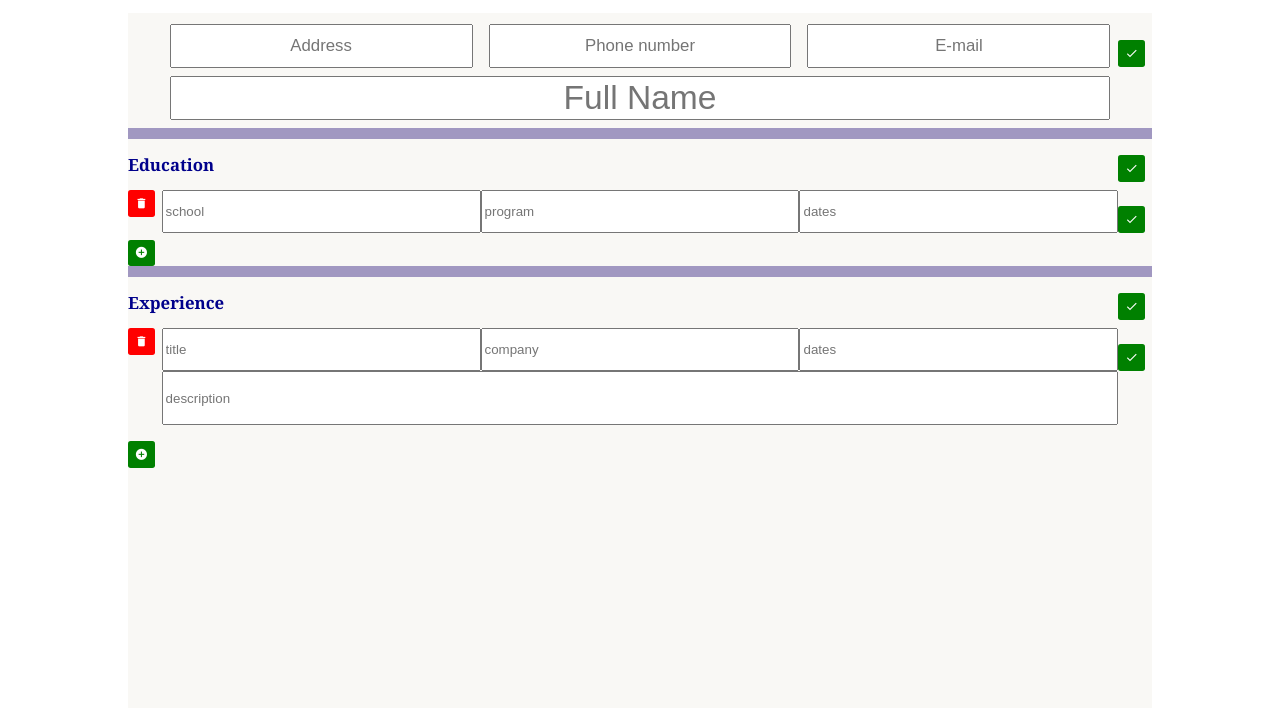
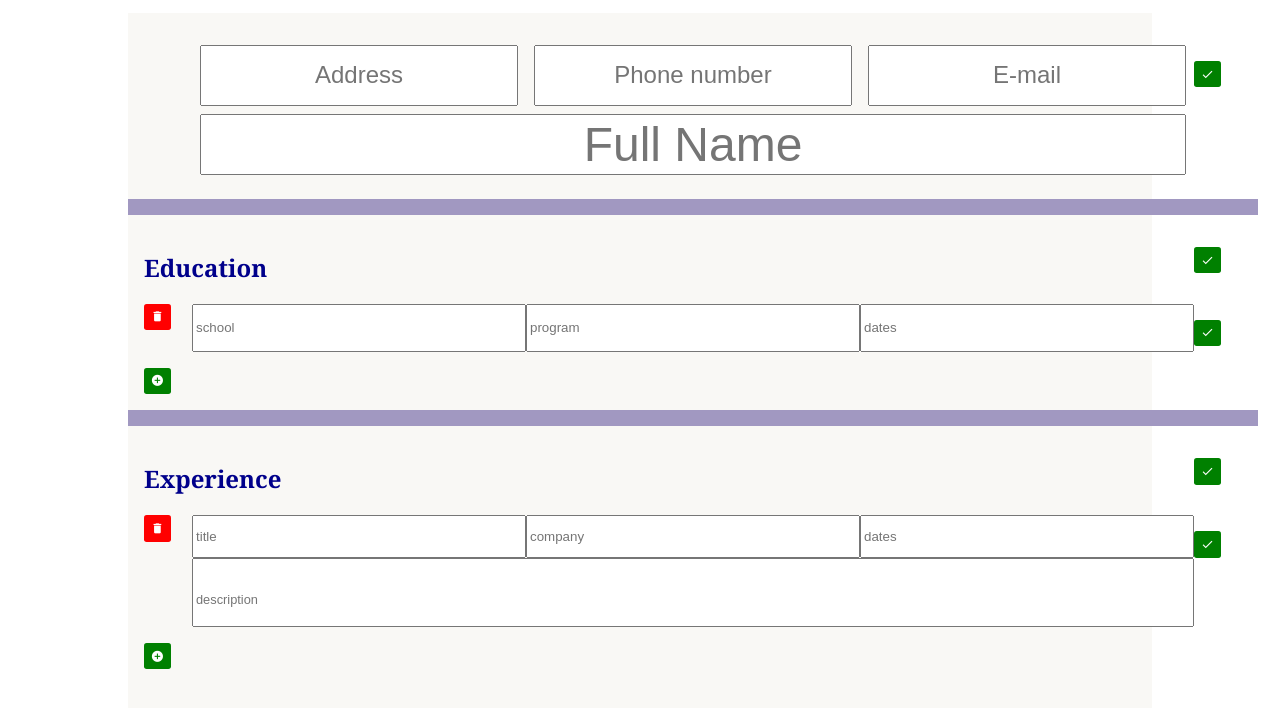
Before and after one commit to hoholabs/cv-project, a React (Create React App) app: page / in a window 1280 px wide. Shown: the top 708 px of the page. Built offline with nearby package versions, Linux system fonts and the light colour scheme.

Commit message:
Finished up CSS styling

```diff
--- a/src/styles/style.css
+++ b/src/styles/style.css
@@ -14,7 +14,7 @@
     margin:auto;
     margin-top: 1vw;
     background-color: var(--main-bg-color);
-    font-size: .7em;
+    font-size: 1rem;
 }
 
 ul{
@@ -61,7 +61,7 @@ h1{
     grid-column-end:-2;
 }
 section{
-    padding: 0;
+    padding: 1rem;
 }
 
 #education{
@@ -105,6 +105,8 @@ section{
     grid-row-end: 3;
     height: 3rem;
     white-space: pre-wrap;
+    padding-top: 1rem;
+    font-size: .8rem;
 }
 
 .material-icon{
```
